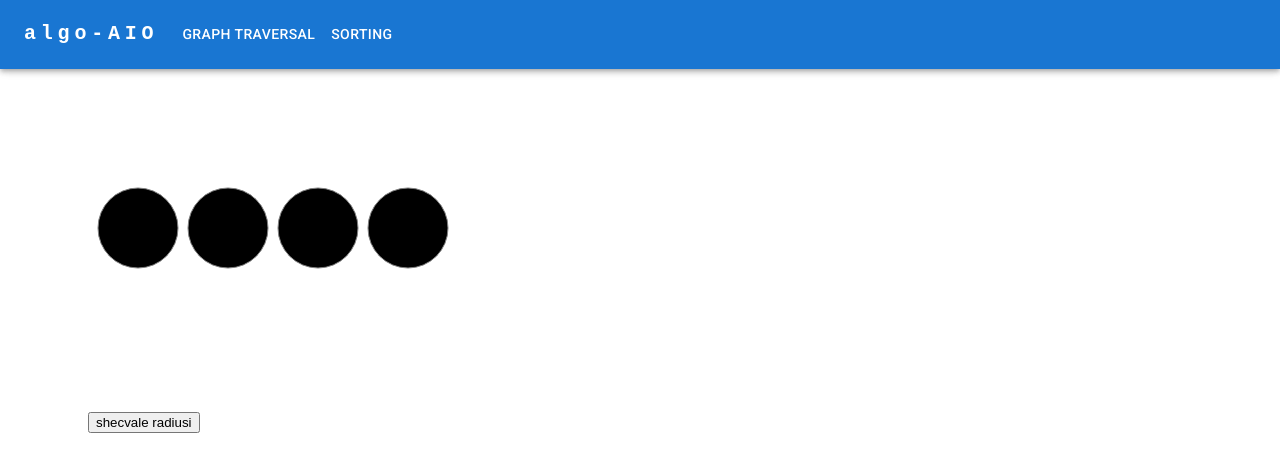
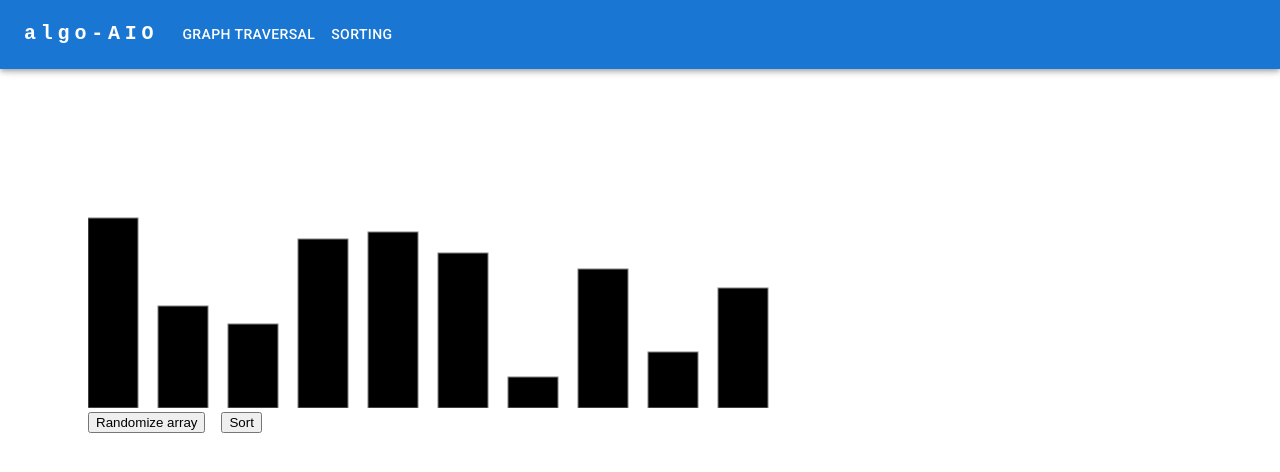
Before and after one commit to SpLiYvIiI/algo-aio, a React (Create React App) app: page / in a window 1280 px wide. Shown: the top 472 px of the page. Built offline with nearby package versions, Linux system fonts and the light colour scheme.

Commit message:
implement bubble sort lol

```diff
--- a/src/components/D3/Circles.jsx
+++ /dev/null
@@ -1,46 +0,0 @@
-import React, { useEffect, useRef } from 'react';
-import * as d3 from 'd3';
-import Container from '@mui/material/Container';
-
-const Node = ({ data, changeRacxa }) => {
-  const racxa = useRef()
-  useEffect(()=>{
-
-      const svg = d3.select(racxa.current)
-      svg
-        .selectAll('circle')
-        .data(data)
-        .join('circle')
-        .style('stroke', 'gray')
-        .style('fill', 'black')
-        .attr('r', function(d){
-          console.log("ragaca2");
-          return d.radius
-        })
-        .attr('cx', function (d, i) {
-          return (d.radius+10) + i * ((2*d.radius) + 10);
-        })
-        .attr('cy', 120);
-        svg.exit().remove();
-    },
-    [data])
-
-  return (
-    <Container fixed>
-     <svg
-      ref={racxa}
-      style={{
-        height: 300,
-        paddingTop: 100,
-        width: 1000,
-        marginRight: '0px',
-        marginLeft: '0px',
-      }}
-      >
-     </svg>
-      <button onClick={()=> changeRacxa()}>shecvale radiusi</button>
-    </Container>
-  );
-};
-
-export default Node;
--- /dev/null
+++ b/src/components/D3/Sorting/BubbleSort.jsx
@@ -0,0 +1,94 @@
+import React, { useEffect, useRef, useState } from 'react';
+import * as d3 from 'd3';
+import Container from '@mui/material/Container';
+import { delay, seedDataRectangles } from '../../../utils';
+
+const BubbleSort = () => {
+  const [data, setData] = useState(seedDataRectangles());
+  const [isSorting,setIsSorting] = useState(false)
+  const svgContainerRef = useRef();
+  const svgContainerStyles = {
+    height: 300,
+    paddingTop: 100,
+    width: 1000,
+    marginRight: '0px',
+    marginLeft: '0px',
+  };
+
+  const changeInitData = () => {
+    const newRadius = data.map(obj => {
+      const racxa = Math.round(Math.random() * 200);
+      obj.height = racxa;
+      return obj;
+    });
+    setData(newRadius);
+  };
+
+  const bubbleSort = async () => {
+    setIsSorting(true)
+    const temp = data;
+    for (let i = 0; i < temp.length; i++) {
+      for (let j = 0; j < temp.length - i - 1; j++) {
+        if (temp[j].height > temp[j + 1].height) {
+          const firstId = temp[j].id;
+          const secondId = temp[j + 1].id;
+          const tmp = temp[j];
+          temp[j] = temp[j + 1];
+          temp[j + 1] = tmp;
+          const firstRect = d3.select(`#${firstId}`);
+          const secondRect = d3.select(`#${secondId}`);
+          firstRect
+            .transition()
+            .duration(1000)
+            .ease(d3.easeLinear)
+            .attr('x', document.getElementById(secondId).getAttribute('x'));
+          secondRect
+            .transition()
+            .duration(1000)
+            .ease(d3.easeLinear)
+            .attr('x', document.getElementById(firstId).getAttribute('x'));
+          await delay(1200);
+        }
+      }
+    }
+    setIsSorting(false)
+  };
+
+  useEffect(() => {
+    const svg = d3.select(svgContainerRef.current);
+    svg.selectAll('*').interrupt();
+    svg
+      .selectAll('rect')
+      .data(data)
+      .join('rect')
+      .style('stroke', 'gray')
+      .style('fill', 'black')
+      .attr('width', 50)
+      .attr('height', d => {
+        return d.height;
+      })
+      .attr('x', function (d, i) {
+        return i * 70;
+      })
+      .attr('y', d => {
+        return 300 - d.height;
+      })
+      .attr('id', d => {
+        return d.id;
+      });
+  }, [data]);
+
+  return (
+    <Container fixed>
+      <svg
+        ref={svgContainerRef}
+        style={svgContainerStyles}
+      ></svg>
+      <button disabled={isSorting} onClick={() => changeInitData()}>Randomize array</button>
+      &nbsp;&nbsp;&nbsp;&nbsp;
+      <button disabled={isSorting} onClick={() => bubbleSort()}>Sort</button>
+    </Container>
+  );
+};
+
+export default BubbleSort;
--- a/src/components/Main.jsx
+++ b/src/components/Main.jsx
@@ -1,25 +1,14 @@
-import React, {useState} from 'react';
+import React from 'react';
 import NavigationBar from './NavigationBar';
 import Container from '@mui/material/Container';
-import Circles from './D3/Circles';
+import BubbleSort from './D3/Sorting/BubbleSort';
 
 const Main = () => {
-  const [data,setData] = useState([{radius: 40},{radius: 40},{radius: 40},{radius: 40}])
-
-  const changeRacxa = () =>{
-    const racxa = Math.round(Math.random() * 100);
-    const newRadius = data.map(obj => {
-      obj.radius = racxa;
-      return obj
-    })
-    setData(newRadius)
-  }
-
 
   return (
     <Container>
       <NavigationBar/>
-      <Circles data={data} changeRacxa={changeRacxa}/>
+      <BubbleSort/>
     </Container>
   );
 };
--- /dev/null
+++ b/src/utils.js
@@ -0,0 +1,31 @@
+const seedDataRectangles = () => {
+  const seedData = []
+  for(let i = 0; i < 10; i++){
+    seedData.push({
+      id: `r${i}`,
+      height: randomNumberOneToX(200)
+    })
+  }
+  return seedData
+}
+
+
+const delay = (delayInms) => {
+  return new Promise(resolve => {
+    setTimeout(() => {
+      resolve(2);
+    }, delayInms);
+  });
+}
+
+const randomNumberOneToX = (x) => {
+  return Math.round(Math.random() * x)
+}
+
+
+
+export {
+  seedDataRectangles,
+  delay,
+  randomNumberOneToX,
+}
```
